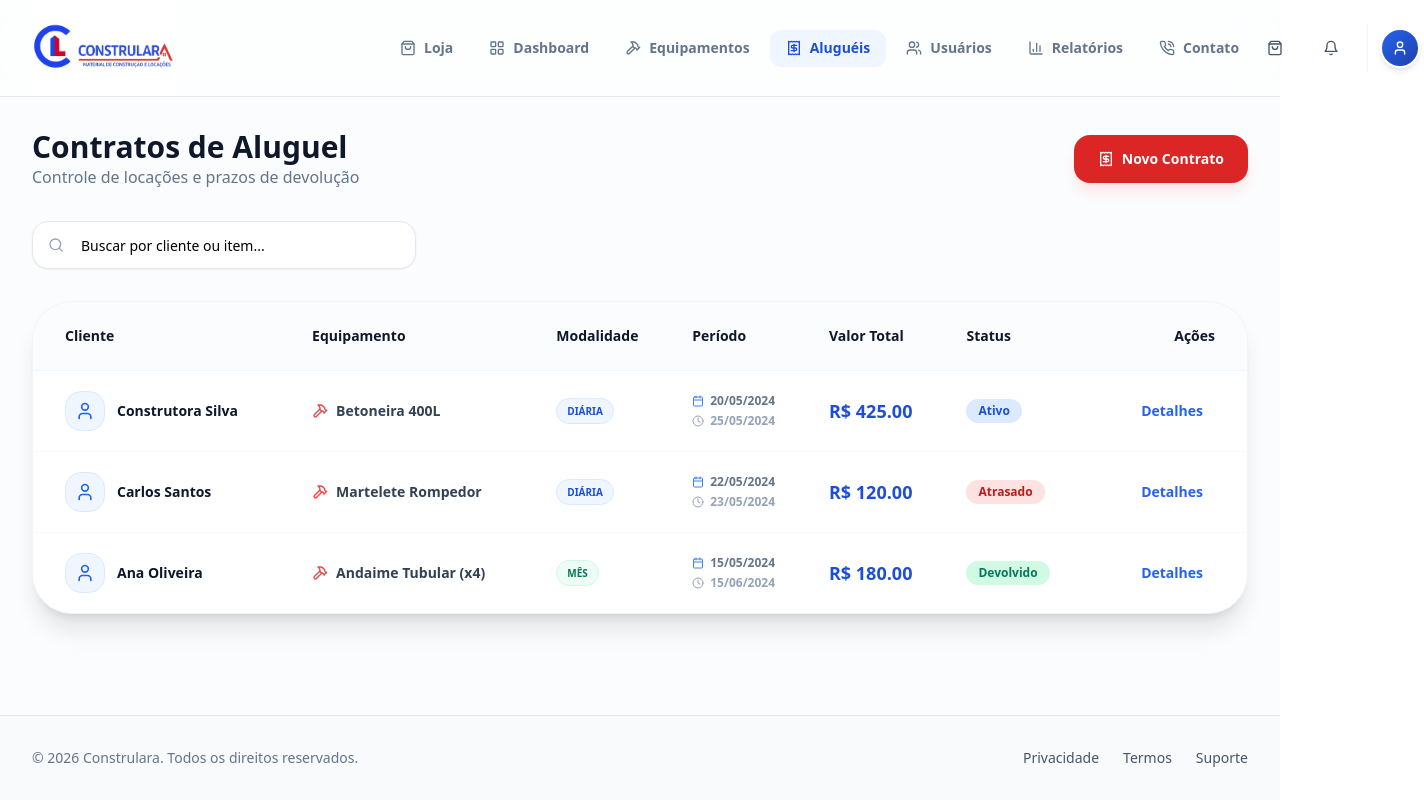
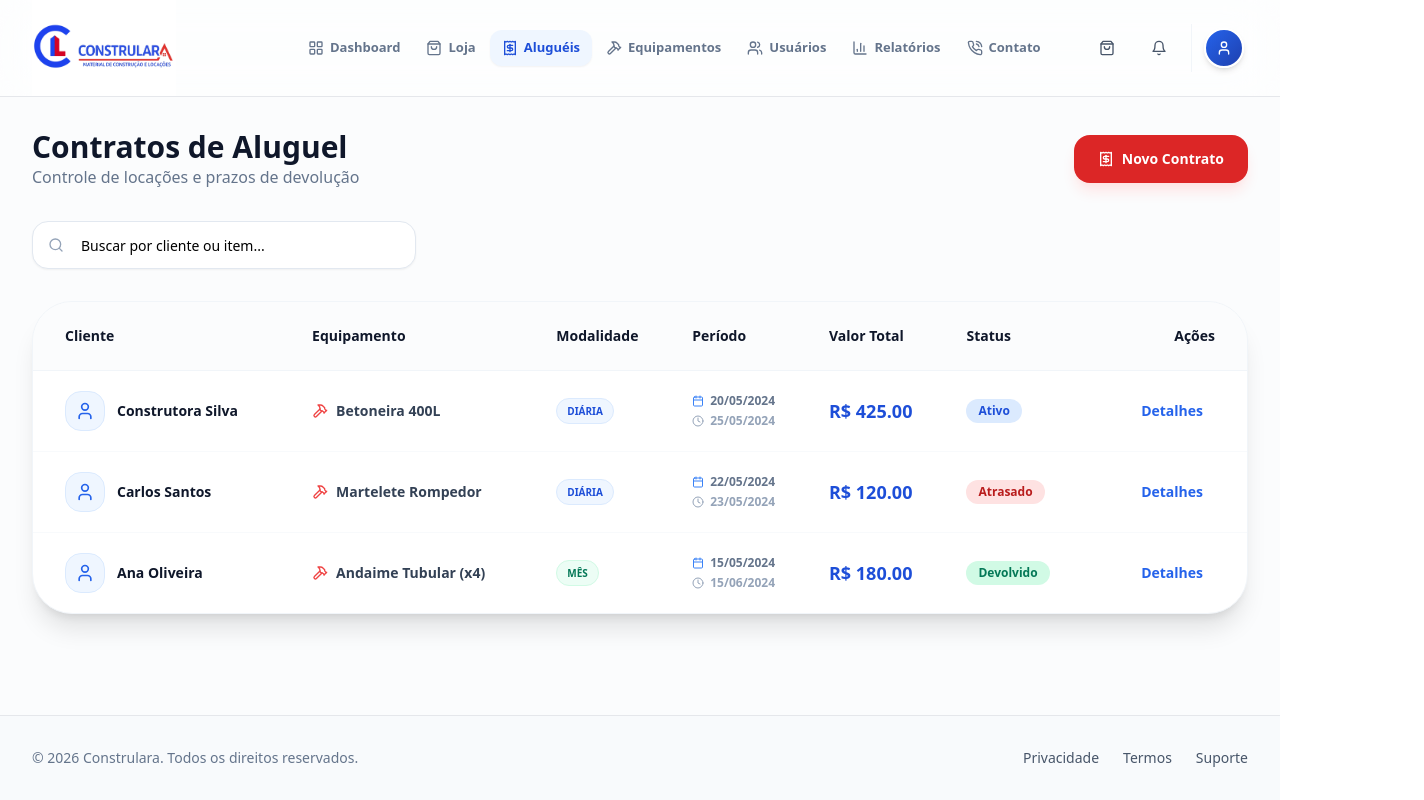
Before and after one commit to oscarllara/Construlara, a React (Vite) app: page /alugueis in a window 1280 px wide. Shown: the whole page, 1424 px wide, since content can reach past the window. Built offline with nearby package versions, Linux system fonts and the light colour scheme; sample sign-in values are in the browser's storage.

Commit message:
[dyad] Reorganização do menu e ajuste de espaçamento na Navbar - wrote 1 file(s)

```diff
--- a/src/components/Navbar.tsx
+++ b/src/components/Navbar.tsx
@@ -37,10 +37,10 @@ const Navbar = () => {
   }, []);
 
   const navItems = [
+    { name: 'Dashboard', path: '/dashboard', icon: LayoutGrid },
     { name: 'Loja', path: '/', icon: ShoppingBag },
-    { name: 'Dashboard', path: '/dashboard', icon: LayoutGrid },
+    { name: 'Aluguéis', path: '/alugueis', icon: Receipt },
     { name: 'Equipamentos', path: '/equipamentos', icon: Hammer },
-    { name: 'Aluguéis', path: '/alugueis', icon: Receipt },
     { name: 'Usuários', path: '/usuarios', icon: Users },
     { name: 'Relatórios', path: '/relatorios', icon: BarChart3 },
     { name: 'Contato', path: '/contato', icon: PhoneCall },
@@ -57,9 +57,9 @@ const Navbar = () => {
   return (
     <nav className="sticky top-0 z-50 w-full border-b bg-white/80 backdrop-blur-xl supports-[backdrop-filter]:bg-white/60">
       <div className="container flex h-24 items-center justify-between">
-        <div className="flex items-center gap-8">
+        <div className="flex items-center gap-2">
           <Link to="/" className="flex items-center group">
-            <div className="h-24 w-80 flex items-center justify-start transition-transform group-hover:scale-105">
+            <div className="h-24 w-64 flex items-center justify-start transition-transform group-hover:scale-105">
               <img
                 src="/logoconstrulara.png"
                 alt="Construlara Logo"
@@ -68,13 +68,13 @@ const Navbar = () => {
             </div>
           </Link>
 
-          <div className="hidden md:flex items-center gap-1">
+          <div className="hidden lg:flex items-center gap-0.5">
             {navItems.map((item) => (
               <Link
                 key={item.path}
                 to={item.path}
                 className={cn(
-                  "flex items-center gap-2 px-4 py-2 rounded-xl text-sm font-bold transition-all",
+                  "flex items-center gap-1.5 px-3 py-2 rounded-xl text-[13px] font-bold transition-all whitespace-nowrap",
                   location.pathname === item.path
                     ? "bg-blue-50 text-blue-700 shadow-sm"
                     : "text-slate-500 hover:bg-slate-50 hover:text-slate-900"
@@ -87,7 +87,7 @@ const Navbar = () => {
           </div>
         </div>
 
-        <div className="flex items-center gap-4">
+        <div className="flex items-center gap-3">
           <Button
             variant="ghost"
             size="icon"
```
